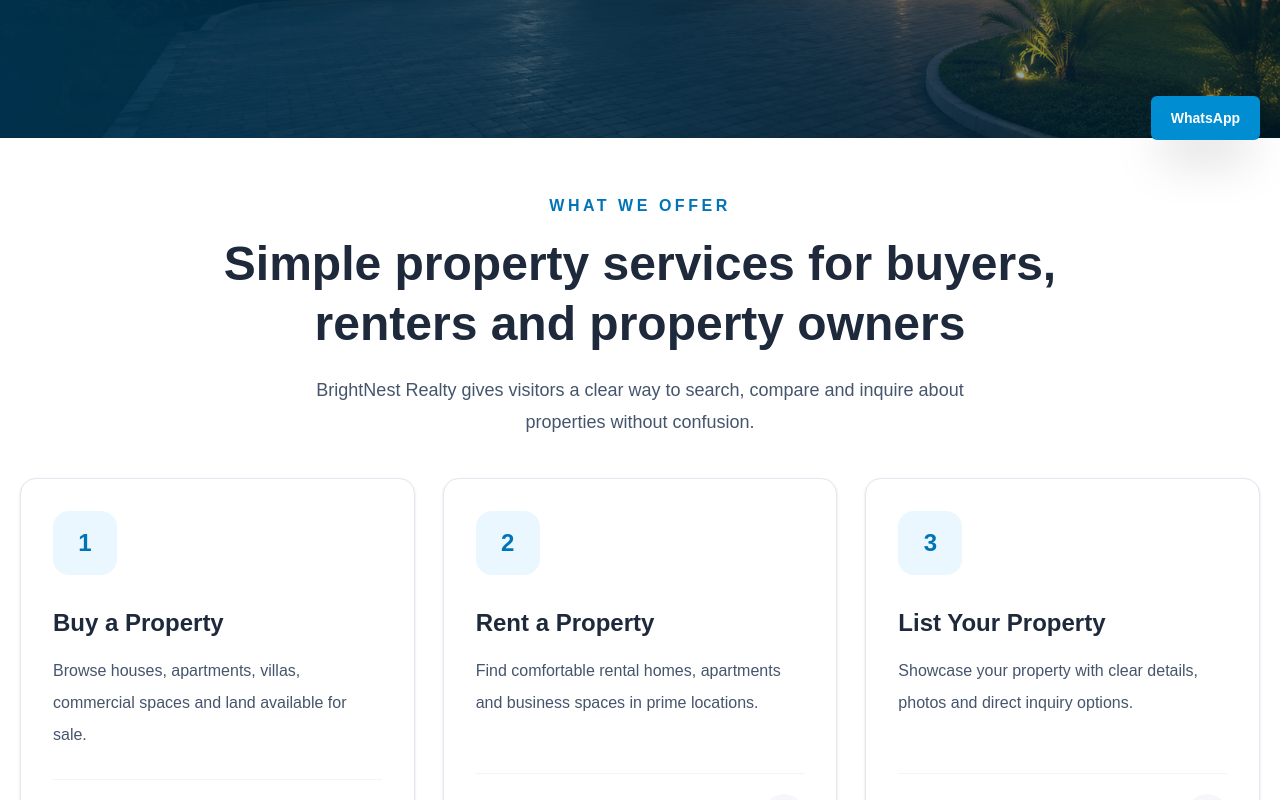
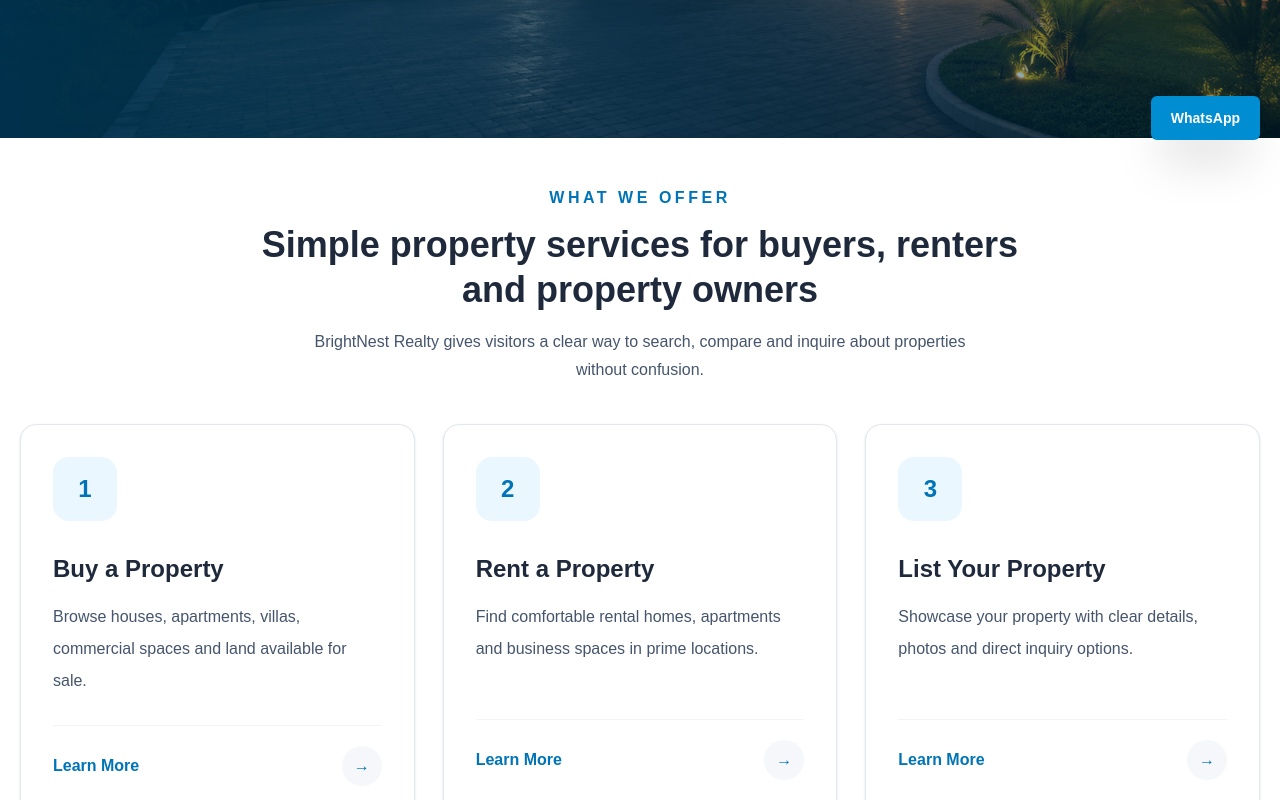
Before and after one commit to brianmichaelu/brightnest-realty, a Next.js app: page / in a window 1280 px wide. Shown: the part 640-1440 px from the top of the page. Built offline with nearby package versions, Linux system fonts and the light colour scheme.

Commit message:
Adjust section padding and heading styles

```diff
--- a/app/page.tsx
+++ b/app/page.tsx
@@ -41,18 +41,18 @@ export default function HomePage() {
     <>
       <Hero />
 
-      <section className="bg-white px-5 py-14">
+      <section className="bg-white px-5 py-12">
   <div className="mx-auto max-w-7xl">
     <div className="mb-10 text-center">
       <p className="font-black uppercase tracking-[0.22em] text-[#0074B7]">
         What We Offer
       </p>
 
-      <h2 className="mx-auto mt-4 max-w-4xl text-3xl font-black leading-tight text-[#1E293B] md:text-5xl">
+      <h2 className="mx-auto mt-3 max-w-3xl text-3xl font-black leading-tight text-[#1E293B] md:text-4xl">
         Simple property services for buyers, renters and property owners
       </h2>
 
-      <p className="mx-auto mt-5 max-w-2xl text-lg leading-8 text-slate-600">
+      <p className="mx-auto mt-4 max-w-2xl text-base leading-7 text-slate-600">
         BrightNest Realty gives visitors a clear way to search, compare and
         inquire about properties without confusion.
       </p>
```
